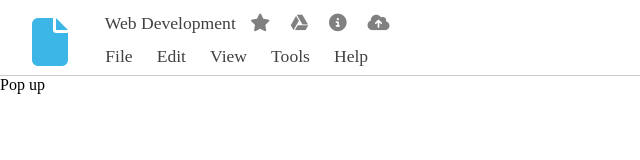
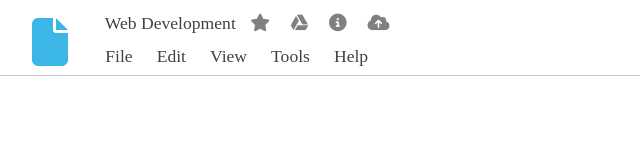
Before and after one commit to bahnisikhadhar/Dummy_Google_Docs, a plain HTML site: page index.html in a window 1280 px wide. Shown: the full height of the page, 0-640 px from the left. Drawn offline with Linux system fonts and the light colour scheme.

Commit message:
started working on making a pop up

```diff
--- a/index.html
+++ b/index.html
@@ -90,9 +90,9 @@
 
    <!---------------------------------------MAIN BODY------------------------------------------------->
    <main>
-    <div class="pop_up">
+    <!-- <div class="pop_up">
         Pop up
-    </div>
+    </div> -->
    </main>
 
     <script src="index.js"></script>
--- a/style.css
+++ b/style.css
@@ -197,10 +197,10 @@ left: 2rem;
     font-weight: bold;
 }
 /**********************************************POP UP*********************************************************/
-.pop_up{
+/* .pop_up{
     width: 30%;
     height: 10rem;
-}
+} */
 /***************************************************FOR PHONE VIEW********************************************/
 .phone_bar{
     text-align: center;
```
